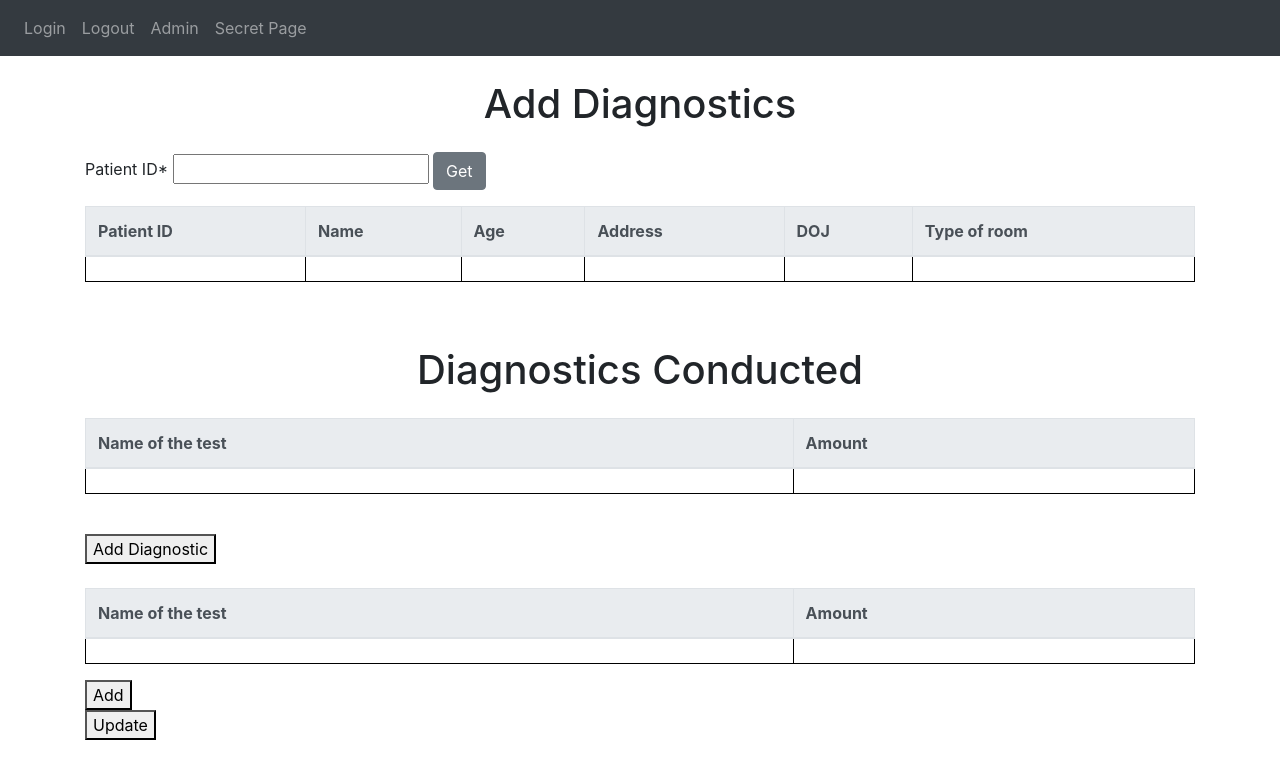
After one commit to IAmSSH/Case_Study_HMS, a Flask app: template root/Modules/Diagnostics/templates/addDiagnostics.html in a window 1280 px wide. The commit adds this page. Shown: the top 779 px of the page. Run offline with Flask 2, Linux system fonts and the light colour scheme; the template is opened without the code that fills it, so the values that code supplies are empty; some libraries are stand-ins or nearby versions.

Commit message:
Track Patients Done

```diff
--- /dev/null
+++ b/root/Modules/Diagnostics/templates/addDiagnostics.html
@@ -0,0 +1,117 @@
+{% extends "base.html" %}
+{% block title %} addDiagnostics{% endblock %}
+
+
+{% block content %}
+<style>
+.fixed_header{
+    width: 90%;
+    margin: 0 auto;
+    table-layout: fixed;
+    border-collapse: collapse;
+
+}
+
+.fixed_header tbody{
+  overflow: auto;
+  height: 5vh;
+
+}
+
+.fixed_header thead {
+  background: black;
+  color:#fff;
+}
+
+.fixed_header th, .fixed_header td {
+  padding: 15px;
+  text-align: center;
+  width: 90%;
+  margin: 0 auto;
+
+}
+table, th, td {
+  border: 1px solid black;
+
+}
+</style>
+ <h1 class="text-center my-4">
+    	Add Diagnostics
+    </h1>
+
+<div> <label for="patientid">Patient ID* </label>
+       <input type="text" id = "patientid" name = "patientid" required >
+        <button name="Get" class="btn btn-secondary btn-md">Get</button> </p>
+    <! –– define onclick to fetch values  ––>
+
+    </div>
+
+<table class="table">
+      <thead class="thead-light">
+        <tr>
+          <th scope="col">Patient ID</th>
+          <th scope="col">Name</th>
+          <th scope="col">Age</th>
+          <th scope="col">Address</th>
+          <th scope="col">DOJ</th>
+          <th scope="col">Type of room</th>
+        </tr>
+      </thead>
+      <tbody>
+    <tr>
+        <th scope="row"> </th>
+        <td> </td>
+        <td> </td>
+        <td> </td>
+        <td> </td>
+        <td> </td>
+    </tr>
+    </tbody>
+</table>
+
+<br>
+
+<h1 class="text-center my-4"> Diagnostics Conducted </h1>
+<table class="table">
+      <thead class="thead-light">
+        <tr>
+            <th scope="col">Name of the test</th>
+            <th scope="col">Amount</th>
+        </tr>
+    </thead>
+    <tbody>
+    <tr>
+        <td> </td>
+        <td> </td>
+    </tr>
+    </tbody>
+</table>
+<br>
+
+<div><button onclick="myFunction()"> Add Diagnostic </button> </div>
+    <! –– define onclick to fetch values  ––>
+
+<br>
+
+<table class="table">
+      <thead class="thead-light">
+        <tr>
+            <th scope="col">Name of the test</th>
+            <th scope="col">Amount</th>
+        </tr>
+    </thead>
+    <tbody>
+    <tr>
+        <td> </td>
+        <td> </td>
+    </tr>
+    </tbody>
+</table>
+<button onclick="myFunction()"> Add </button>
+    <! –– define onclick to fetch values  ––>
+
+
+<div> <button onclick="myFunction()"> Update </button> </div>
+    <! –– define onclick to fetch values  ––>
+
+{% endblock %}
--- a/root/Modules/Models/userstore.py
+++ b/root/Modules/Models/userstore.py
@@ -5,6 +5,7 @@ class userstore(db.Model):
     time_stamp = db.Column("time_stamp", db.DateTime, primary_key=True)
     login = db.Column(db.String(100))
     password = db.Column(db.String(100))
+    user_type = db.Column(db.String(100))
 
 
 class Patient(db.Model):
--- a/root/__init__.py
+++ b/root/__init__.py
@@ -14,8 +14,10 @@ from root.Modules.Login.login import login
 from root.Modules.Admin.admin import admin
 from root.Modules.Patient.PatientRoutes import patientRoutes
 from root.Modules.Pharmacy.PharmacyRoutes import pharmacyRoutes
+from root.Modules.Diagnostics.diagnosRoutes import diagnosRoutes
 
 app.register_blueprint(login, surl_prefix="/")
 app.register_blueprint(admin, url_prefix="/")
 app.register_blueprint(patientRoutes, url_prefix="/")
 app.register_blueprint(pharmacyRoutes, url_prefix="/")
+app.register_blueprint(diagnosRoutes, url_prefix="/")
```
Also changed, not shown: root/Modules/Admin/admin.py (+6 -2 lines), root/Modules/Admin/templates/Admin.html (+20 -0 lines), root/Modules/Diagnostics/diagnosRoutes.py (added, +16 -0 lines), root/Modules/Login/login.py (+22 -7 lines), root/Modules/Login/templates/register.html (+8 -0 lines), root/Modules/Pharmacy/PharmacyRoutes.py (+11 -1 lines), root/Modules/Pharmacy/templates/pharmacy.html (+7 -2 lines), script.py (+15 -13 lines), patients.db, root/Modules/Diagnostics/__init__.py (added).
